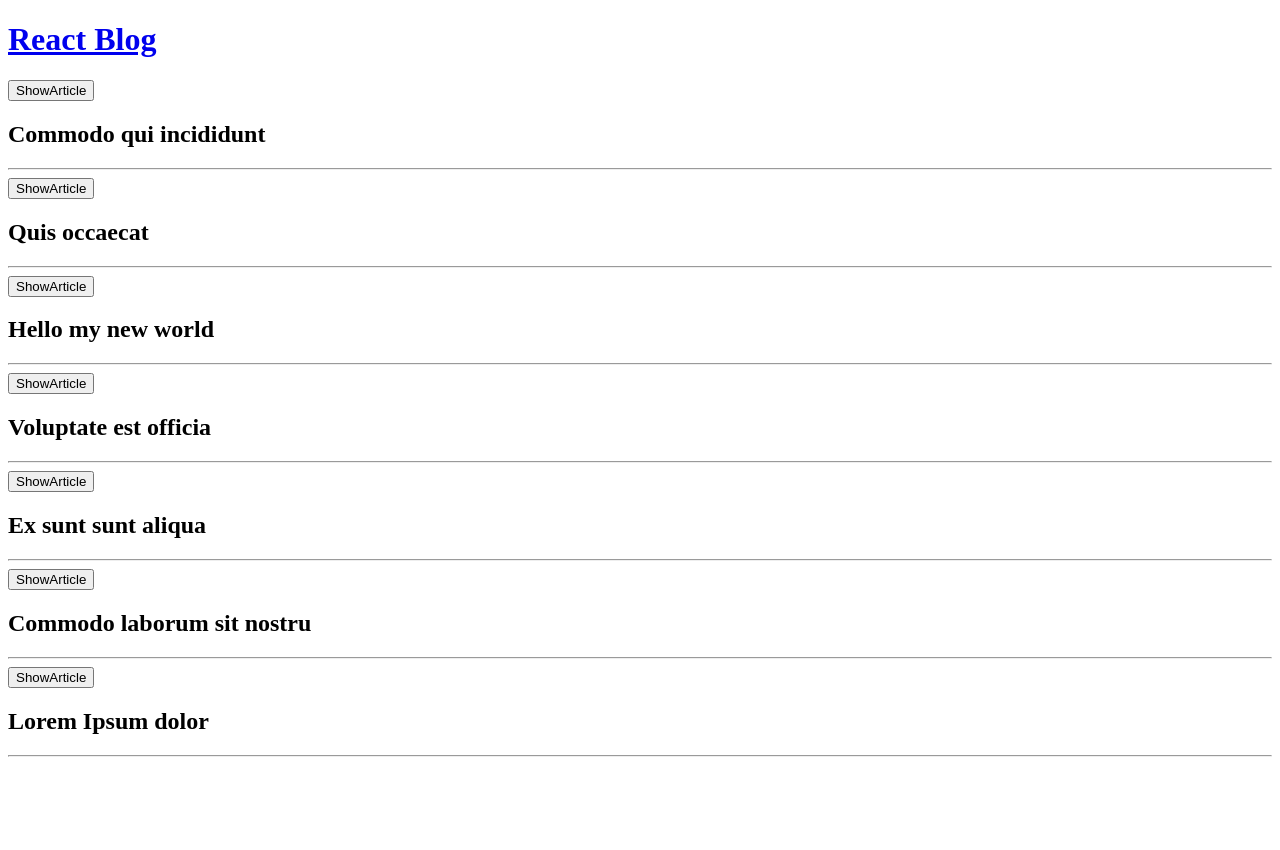
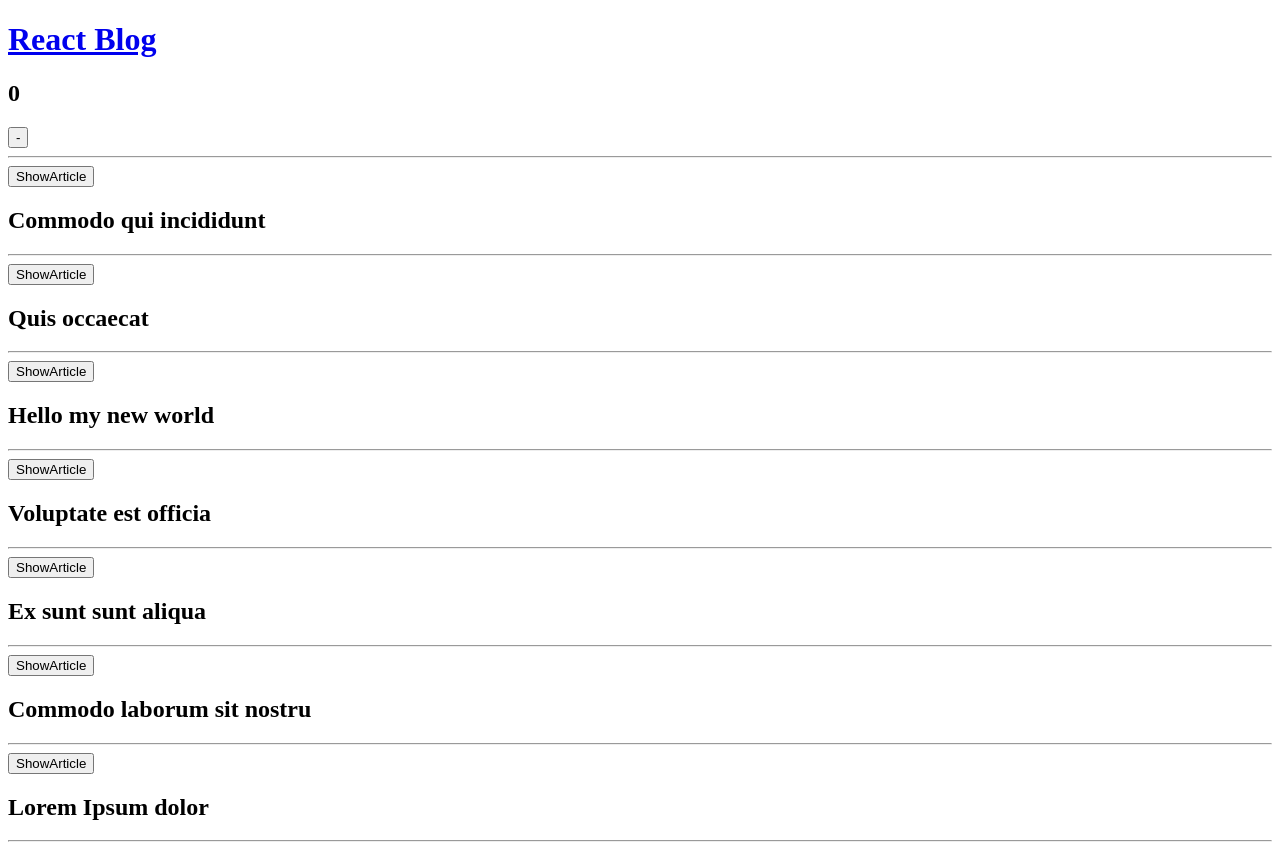
Before and after one commit to Kamesas/blog-react, a React (Create React App) app: page / in a window 1280 px wide. Before the commit the page ends 800 px from the top, so only its background shows below. Built offline with nearby package versions, Linux system fonts and the light colour scheme.

Commit message:
react-redux start

```diff
--- a/src/components/App.jsx
+++ b/src/components/App.jsx
@@ -1,5 +1,6 @@
 import React, { Component } from "react";
 import ArticleList from "./ArticleList";
+import Counter from "./Counter";
 
 class App extends Component {
   render() {
@@ -8,6 +9,8 @@
         <h1>
           <a href="/">React Blog</a>
         </h1>
+        <Counter />
+        <hr />
         <ArticleList />
       </div>
     );
--- /dev/null
+++ b/src/components/Counter.jsx
@@ -0,0 +1,26 @@
+import React, { Component } from "react";
+import { connect } from "react-redux";
+
+class Counter extends Component {
+  state = {};
+  render() {
+    return (
+      <div>
+        <h2>{this.props.counter}</h2>
+        <button onClick={this.hundleIncrement}>-</button>
+      </div>
+    );
+  }
+
+  hundleIncrement = () => {
+    console.log("increment");
+  };
+}
+
+function mapStateToProps(state) {
+  return {
+    counter: state.count
+  };
+}
+
+export default connect(mapStateToProps)(Counter);
--- a/src/index.js
+++ b/src/index.js
@@ -1,5 +1,12 @@
 import React from "react";
 import ReactDOM from "react-dom";
 import App from "./components/App";
+import store from "./store";
+import { Provider } from "react-redux";
 
-ReactDOM.render(<App />, document.getElementById("root"));
+ReactDOM.render(
+  <Provider store={store}>
+    <App />
+  </Provider>,
+  document.getElementById("root")
+);
--- /dev/null
+++ b/src/reducer/counter.js
@@ -0,0 +1,10 @@
+export default (count = 0, action) => {
+  const { type } = action;
+  switch (type) {
+    case "INCREMENT":
+      return count + 1;
+
+    default:
+      return count;
+  }
+};
--- /dev/null
+++ b/src/reducer/index.js
@@ -0,0 +1,6 @@
+import { combineReducers } from "redux";
+import counterReducer from "./counter";
+
+export default combineReducers({
+  count: counterReducer
+});
--- /dev/null
+++ b/src/store/index.js
@@ -0,0 +1,9 @@
+import { createStore } from "redux";
+import reducer from "../reducer";
+
+const store = createStore(reducer);
+
+//dev only
+window.store = store;
+
+export default store;
```
